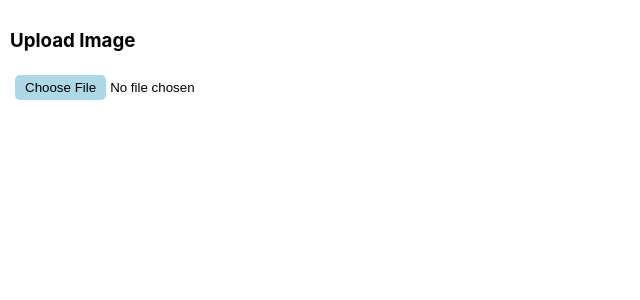
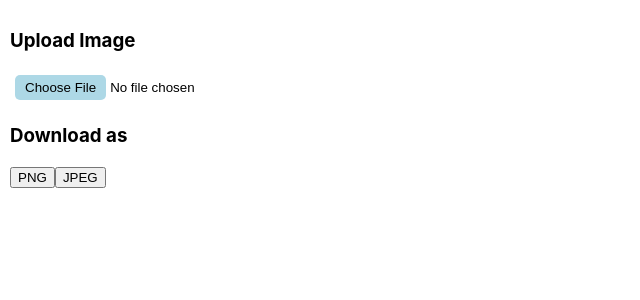
Before and after one commit to michaelsampietro/tweak-code-challenge, a React (Create React App) app: page / in a window 1280 px wide. Shown: the top 300 px of the page, without its empty margins (0-640 px from the left). Built offline with nearby package versions, Linux system fonts and the light colour scheme.

Commit message:
feat: image download POC

```diff
--- a/src/App.tsx
+++ b/src/App.tsx
@@ -4,10 +4,12 @@ import './App.css';
 import Title from './components/Title';
 import ImageUpload from './components/ImageUpload';
 import ImageEditor from './components/ImageEditor';
+import ImageDownload from './components/ImageDownload';
 
 function App() {
   // This state will be shared between the ImageUpload and ImageEditor components.
   const [base64Image, setBase64Image] = useState<string>();
+  const [canvas, setCanvas] = React.useState<fabric.Canvas>();
 
   return (
     <div>
@@ -19,10 +21,12 @@ function App() {
       {base64Image && (
         <>
           <Title title='Edit Image' />
-          <ImageEditor image={base64Image} />
+          <ImageEditor image={base64Image} setCanvas={setCanvas} canvas={canvas} />
         </>
       )}
+
       {/* Image Downloader */}
+      <ImageDownload canvas={canvas} />
     </div>
   );
 }
--- /dev/null
+++ b/src/components/ImageDownload/index.tsx
@@ -0,0 +1,34 @@
+import React from 'react';
+import Title from '../Title';
+
+type ImageDownloadProps = {
+  canvas?: fabric.Canvas;
+}
+
+const ImageDownload: React.FC<ImageDownloadProps> = ({ canvas }) => {
+
+  const downloadImage = (format: 'PNG' | 'JPEG') => {
+    if (canvas) {
+      const dataURL = canvas.toDataURL({
+        format: format.toLowerCase(),
+        quality: 1,
+      });
+
+      const link = document.createElement('a');
+      link.hidden = true;
+      link.href = dataURL;
+      link.download = `image.${format.toLowerCase()}`;
+      link.click();
+    }
+  };
+
+  return (
+    <>
+      <Title title='Download as' />
+      <button onClick={() => downloadImage('PNG')}>PNG</button>
+      <button onClick={() => downloadImage('JPEG')}>JPEG</button>
+    </>
+  )
+}
+
+export default ImageDownload;
--- a/src/components/ImageEditor/index.tsx
+++ b/src/components/ImageEditor/index.tsx
@@ -3,11 +3,13 @@ import { fabric } from 'fabric';
 
 type ImageEditorProps = {
   image: string;
+  setCanvas?: React.Dispatch<React.SetStateAction<fabric.Canvas | undefined>>;
+  canvas?: fabric.Canvas;
 }
 
-const ImageEditor: React.FC<ImageEditorProps> = ({ image: rawImage }) => {
+const ImageEditor: React.FC<ImageEditorProps> = ({ image: rawImage, canvas, setCanvas }) => {
   const canvasRef = React.useRef<HTMLCanvasElement>(null);
-  const [canvas, setCanvas] = React.useState<fabric.Canvas>();
+  // const [canvas, setCanvas] = React.useState<fabric.Canvas>();
   const [canvasImage, setCanvasImage] = useState<fabric.Image>()
 
   useEffect(() => {
@@ -16,7 +18,7 @@ const ImageEditor: React.FC<ImageEditorProps> = ({ image: rawImage }) => {
         width: 500,
         height: 500,
       });
-      setCanvas(canvas);
+      setCanvas?.(canvas);
     }
   }, []);
 
```
